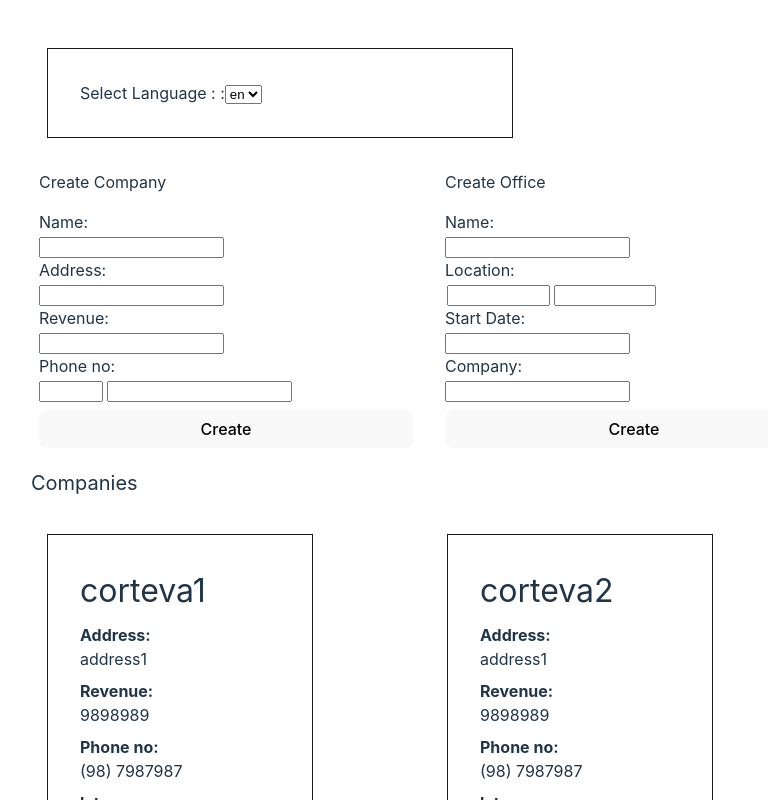
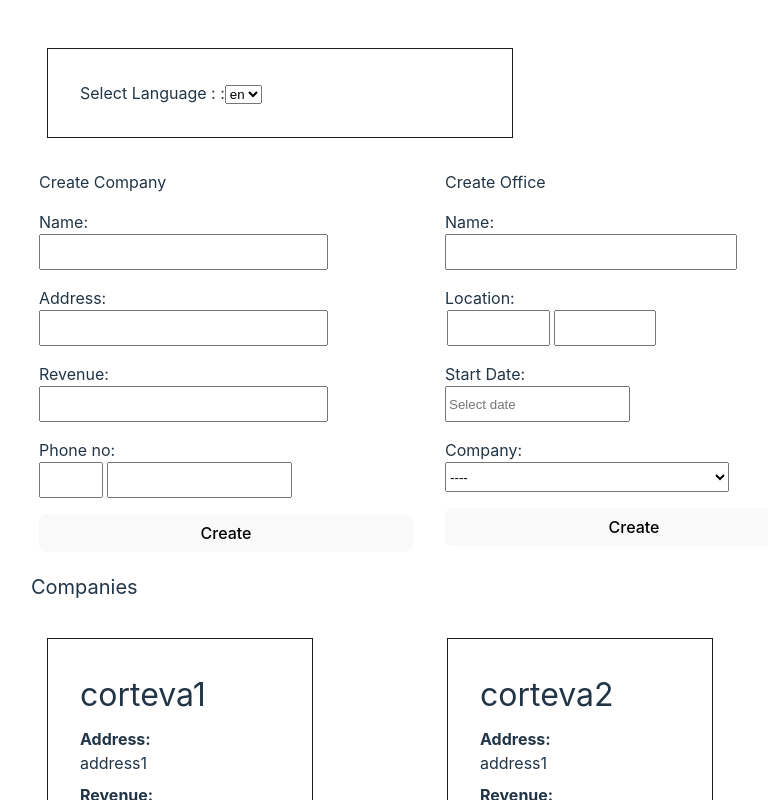
Before and after one commit to kamanazan/prospace-fe-challenge, a React (Vite) app in the folder frontend/: page / in a window 1280 px wide. Shown: the top 800 px of the page, without its empty margins (209-977 px from the left). Built offline with nearby package versions, Linux system fonts and the light colour scheme.

Commit message:
add datepicker and selection for office form

```diff
--- a/frontend/package.json
+++ b/frontend/package.json
@@ -13,6 +13,7 @@
     "@reduxjs/toolkit": "^2.2.1",
     "i18next": "^23.10.1",
     "react": "^18.2.0",
+    "react-datepicker": "^6.3.0",
     "react-dom": "^18.2.0",
     "react-hook-form": "^7.51.0",
     "react-i18next": "^14.1.0",
--- a/frontend/src/App.css
+++ b/frontend/src/App.css
@@ -10,6 +10,11 @@
   text-align: left;
   gap: 32px;
   margin: 8px;
+  width: 100%;
+
+  form > div {
+    margin: 16px 0px;
+  }
 
   .input-phone-code {
     width: 15%;
@@ -20,6 +25,9 @@
     width: 25%;
     margin: 0 2px 0 2px;
   }
+  .input-full {
+    width: 75%;
+  }
 
   .button-full {
     display: flex;
@@ -29,6 +37,15 @@
       flex: 1;
       padding: 8px
     }
+  }
+
+  input {
+    height: 30px;
+  }
+
+  select {
+    height: 30px;
+    width: 75%;
   }
 }
 .card-container {
@@ -53,6 +70,7 @@
   & .card-field {
     display: flex;
     flex-direction: column;
+    white-space: pre-wrap;
   }
 }
 
--- a/frontend/src/component/company_form.jsx
+++ b/frontend/src/component/company_form.jsx
@@ -29,19 +29,19 @@
       <div>
         <label>{t('company.input-label.name')}</label>
         <br/>
-        <input {...register('name', {required: true})}/>
+        <input className="input-full" {...register('name', {required: true})}/>
         {errors.name && <p role="alert">{t('general.error-required')}</p>}
       </div>
       <div>
         <label>{t('company.input-label.address')}</label>
         <br/>
-        <input {...register('address', {required: true})}/>
+        <input className="input-full" {...register('address', {required: true})}/>
         {errors.address && <p role="alert">{t('general.error-required')}</p>}
       </div>
       <div>
         <label>{t('company.input-label.revenue')}</label>
         <br/>
-        <input {...register('revenue', {required: true, pattern: /\d+/, min: 0})}/>
+        <input className="input-full" {...register('revenue', {required: true, pattern: /\d+/, min: 0})}/>
         {errors.revenue && <p role="alert">{t('general.error-required')}</p>}
       </div>
       <div>
--- a/frontend/src/component/office_form.jsx
+++ b/frontend/src/component/office_form.jsx
@@ -1,6 +1,8 @@
 import { useTranslation } from 'react-i18next';
 import { useSelector, useDispatch } from 'react-redux'
-import { useForm } from "react-hook-form"
+import { useForm, Controller } from 'react-hook-form'
+import DatePicker from 'react-datepicker'
+import 'react-datepicker/dist/react-datepicker.css'
 import { v4 as uuidv4 } from 'uuid'
 
 import { addOffice } from 'store'
@@ -12,6 +14,8 @@
     handleSubmit,
     reset,
     formState: { errors },
+    control,
+    setValue
   } = useForm()
   const [t] = useTranslation()
   const dispatch = useDispatch()
@@ -26,12 +30,17 @@
     reset()
   }
 
+  const setDateValue = (data) => {
+    console.log({data})
+    setValue('startDate', data)
+  }
+
   return (
     <form onSubmit={handleSubmit(onSubmit)}>
       <div>
         <label>{t('office.input-label.name')}</label>
         <br/>
-        <input {...register('name', {required: true})}/>
+        <input className="input-full" {...register('name', {required: true})}/>
         {errors.name && <p role="alert">{t('general.error-required')}</p>}
       </div>
       <div>
@@ -39,19 +48,40 @@
         <br/>
         <input className="input-half" {...register('lat', {required: true})}/>
         <input className="input-half" {...register('lon', {required: true})}/>
-        {errors.address && <p role="alert">{t('general.error-required')}</p>}
+        {errors.location && <p role="alert">{t('general.error-required')}</p>}
       </div>
       <div>
         <label>{t('office.input-label.start-date')}</label>
         <br/>
-        <input {...register('startDate', {required: true})}/>
-        {errors.name && <p role="alert">{t('general.error-required')}</p>}
+        <Controller
+          control={control}
+          name='startdate'
+          required
+          render={({ field }) => (
+            <DatePicker
+              dateFormat="YYYY-MM-DD"
+              placeholderText="Select date"
+              onChange={(date) => field.onChange(date)}
+              selected={field.value}
+              isClearable
+              shouldCloseOnSelect
+            />
+          )}
+        />
+        {errors.startDate && <p role="alert">{t('general.error-required')}</p>}
       </div>
       <div>
         <label>{t('office.input-label.company')}</label>
         <br/>
-        <input {...register('companyId', {required: true})}/>
-        {errors.revenue && <p role="alert">{t('general.error-required')}</p>}
+        <select defaultValue="" {...register('companyId', {required: true})}>
+          <option value="">----</option>
+          {companyList.map(value => (
+            <option key={`${value.id}-${value.name}`} value={value.id}>
+              {value.name}
+            </option>
+          ))}
+        </select>
+        {errors.companyId && <p role="alert">{t('general.error-required')}</p>}
       </div>
       <div className="button-full">
         <button type="submit">{t('general.create-btn')}</button>
```
Also changed, not shown: 1 other file (tests, documents, lock files or other folders).
